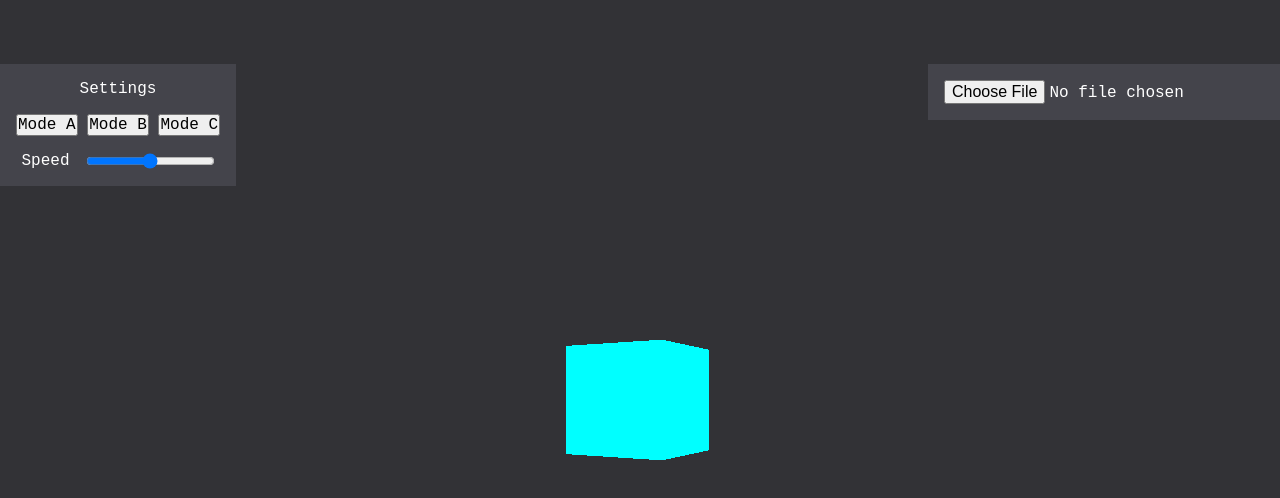
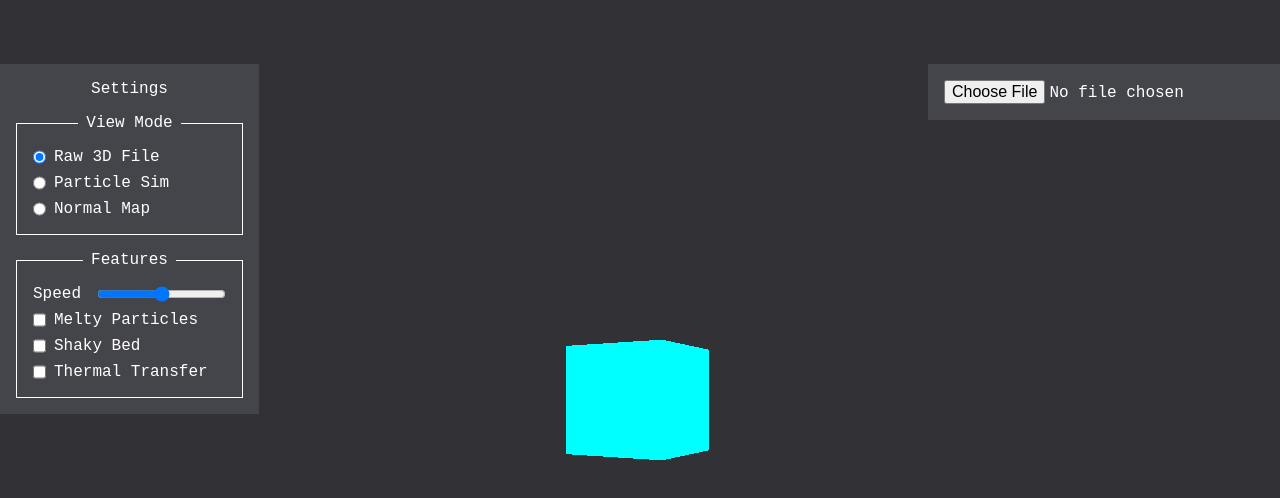
Before and after one commit to fire833/fdmviz, a Svelte app: page / in a window 1280 px wide. Shown: the top 498 px of the page. Built offline with nearby package versions, Linux system fonts and the light colour scheme; a web font is replaced by a local one.

Commit message:
feat: flesh out UI a bit more

```diff
--- a/src/components/Settings.svelte
+++ b/src/components/Settings.svelte
@@ -1,32 +1,44 @@
 <div class="container">
   <h1>Settings</h1>
-  <div>
-    <button
-      on:click={() => {
-        alert('Changing mode ;)');
-      }}
-    >
-      Mode A
-    </button>
-    <button
-      on:click={() => {
-        alert('Changing mode ;)');
-      }}
-    >
-      Mode B
-    </button>
-    <button
-      on:click={() => {
-        alert('Changing mode ;)');
-      }}
-    >
-      Mode C
-    </button>
-  </div>
-  <div class="align">
-    Speed
-    <input type="range" />
-  </div>
+  <fieldset>
+    <legend>View Mode</legend>
+
+    <div class="left">
+      <input type="radio" id="huey" name="drone" value="huey" checked />
+      <label for="huey">Raw 3D File</label>
+    </div>
+
+    <div class="left">
+      <input type="radio" id="dewey" name="drone" value="dewey" />
+      <label for="dewey">Particle Sim</label>
+    </div>
+
+    <div class="left">
+      <input type="radio" id="louie" name="drone" value="louie" />
+      <label for="louie">Normal Map</label>
+    </div>
+  </fieldset>
+
+  <fieldset>
+    <legend>Features</legend>
+
+    <div class="align">
+      Speed
+      <input type="range" />
+    </div>
+    <div class="left">
+      <input type="checkbox" id="melty" />
+      <label for="melty">Melty Particles</label>
+    </div>
+    <div class="left">
+      <input type="checkbox" id="shaky" />
+      <label for="shaky">Shaky Bed</label>
+    </div>
+    <div class="left">
+      <input type="checkbox" id="transfer" />
+      <label for="transfer">Thermal Transfer</label>
+    </div>
+  </fieldset>
 </div>
 
 <style>
@@ -50,4 +62,25 @@
     align-content: center;
     gap: 1rem;
   }
+
+  fieldset {
+    padding: 1rem;
+    gap: 0.5rem;
+    display: flex;
+    flex-direction: column;
+
+    border-color: #fff;
+    border-style: solid;
+    border-width: 1.5px;
+  }
+
+  .left {
+    display: flex;
+    justify-content: start;
+    gap: 0.5rem;
+  }
+
+  legend {
+    padding: 0 0.5rem;
+  }
 </style>
```
